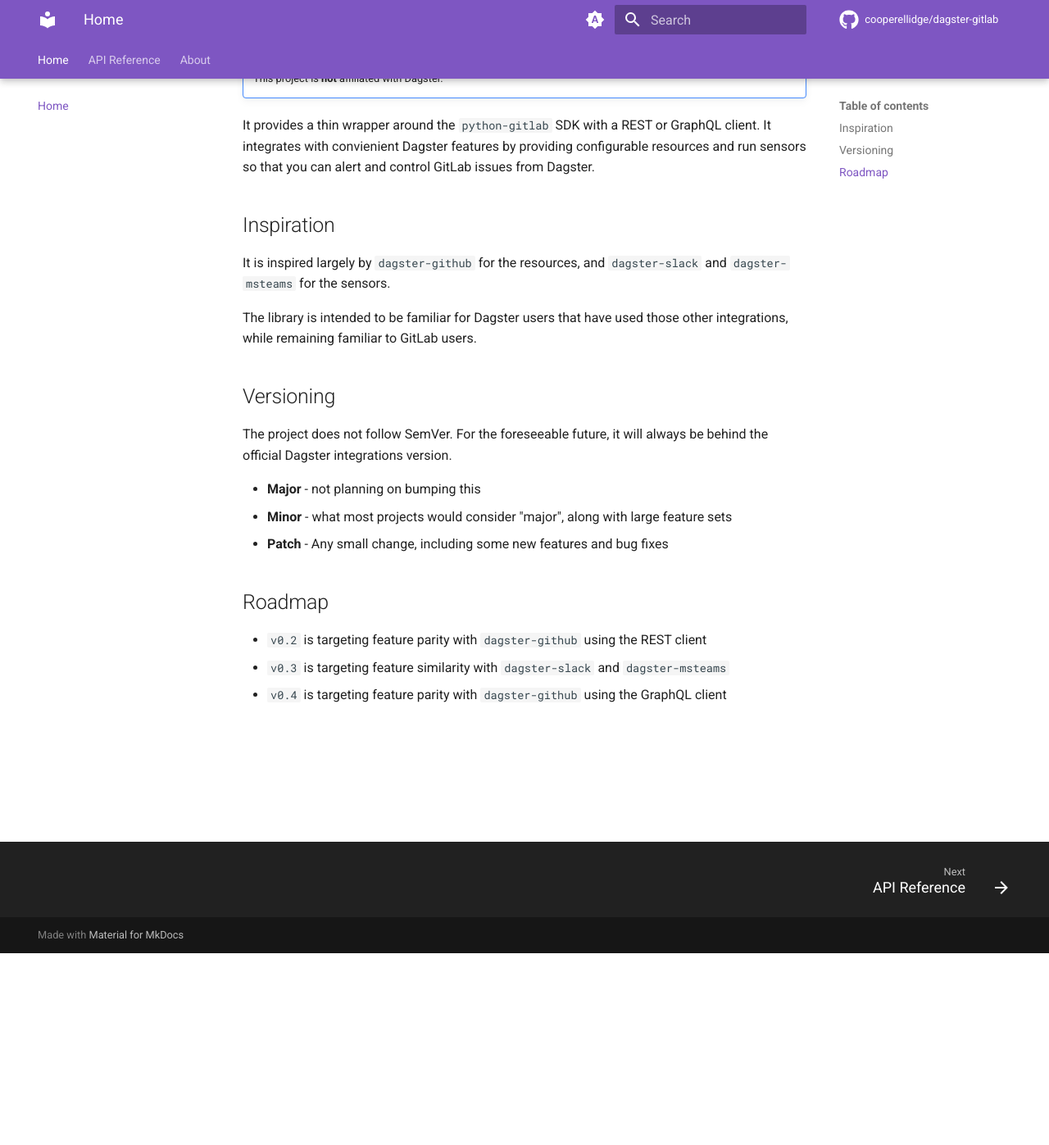
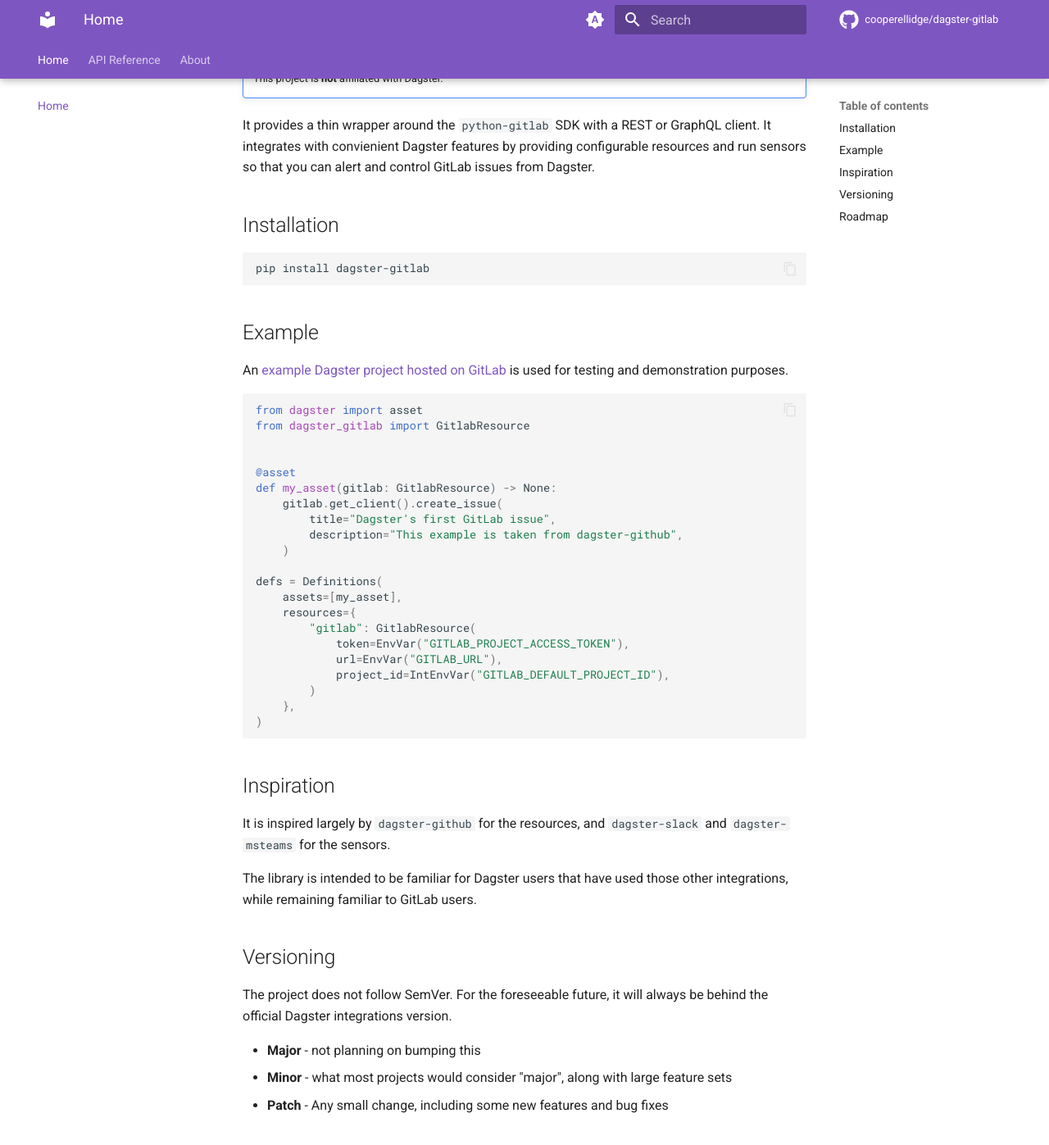
Before and after one commit to cooperellidge/dagster-gitlab, an MkDocs documentation site: the page built from docs/index.md, in a window 1280 px wide and 1400 px high, scrolled down 237 px. Shown: the top 1397 px of the window at 82% size. Built offline with MkDocs 1.6.1 and Material for MkDocs 9.7.7, drawn with Linux system fonts in a browser that asks for light colours; comment, search, counter and statistics services are not loaded.

Commit message:
add examples to docs

````diff
--- a/docs/index.md
+++ b/docs/index.md
@@ -8,6 +8,40 @@
 
 It provides a thin wrapper around the `python-gitlab` SDK with a REST or GraphQL client.
 It integrates with convienient Dagster features by providing configurable resources and run sensors so that you can alert and control GitLab issues from Dagster.
+
+## Installation
+
+```sh
+pip install dagster-gitlab
+```
+
+## Example
+
+An [example Dagster project hosted on GitLab](https://gitlab.com/cooperellidge/test-dagster) is used for testing and demonstration purposes.
+
+```python
+from dagster import asset
+from dagster_gitlab import GitlabResource
+
+
+@asset
+def my_asset(gitlab: GitlabResource) -> None:
+    gitlab.get_client().create_issue(
+        title="Dagster's first GitLab issue",
+        description="This example is taken from dagster-github",
+    )
+
+defs = Definitions(
+    assets=[my_asset],
+    resources={
+        "gitlab": GitlabResource(
+            token=EnvVar("GITLAB_PROJECT_ACCESS_TOKEN"),
+            url=EnvVar("GITLAB_URL"),
+            project_id=IntEnvVar("GITLAB_DEFAULT_PROJECT_ID"),
+        )
+    },
+)
+```
 
 ## Inspiration
 
@@ -26,6 +60,6 @@
 
 ## Roadmap
 
-- `v0.2` is targeting feature parity with `dagster-github` using the REST client
-- `v0.3` is targeting feature similarity with `dagster-slack` and `dagster-msteams`
-- `v0.4` is targeting feature parity with `dagster-github` using the GraphQL client
+- `v0.1` is targeting feature parity with `dagster-github` using the REST client
+- `v0.2` is targeting feature similarity with `dagster-slack` and `dagster-msteams`
+- `v0.3` is targeting feature parity with `dagster-github` using the GraphQL client
--- a/pyproject.toml
+++ b/pyproject.toml
@@ -1,7 +1,7 @@
 [project]
 name = "dagster-gitlab"
 version = "0.0.2"
-description = "Provides a Dagster integration that is a wrapper around python-gitlab, using the v4 GitLab API"
+description = "A Dagster integration for a GitLab client using the v4 GitLab API"
 readme = "README.md"
 license = { text = "MIT License" }
 authors = [{ name = "Cooper Ellidge", email = "cooper.ellidge@gmail.com" }]
@@ -32,6 +32,7 @@
 Homepage = "https://github.com/cooperellidge/dagster-gitlab"
 Repository = "https://github.com/cooperellidge/dagster-gitlab"
 Documentation = "https://cooperellidge.github.io/dagster-gitlab"
+Example = "https://gitlab.com/cooperellidge/test-dagster"
 
 [build-system]
 requires = ["hatchling"]
````
Also changed, not shown: docs/about.md (+5 -0 lines), 1 other file.
